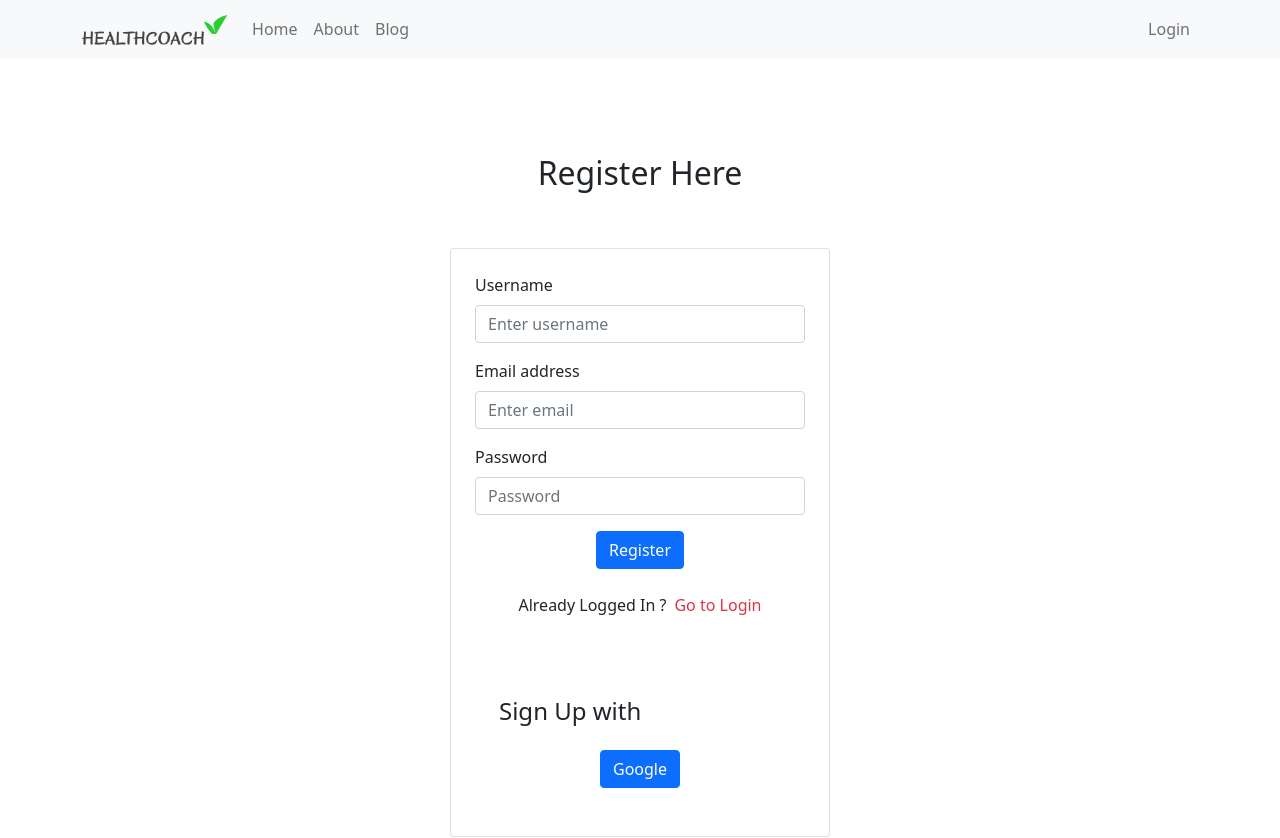
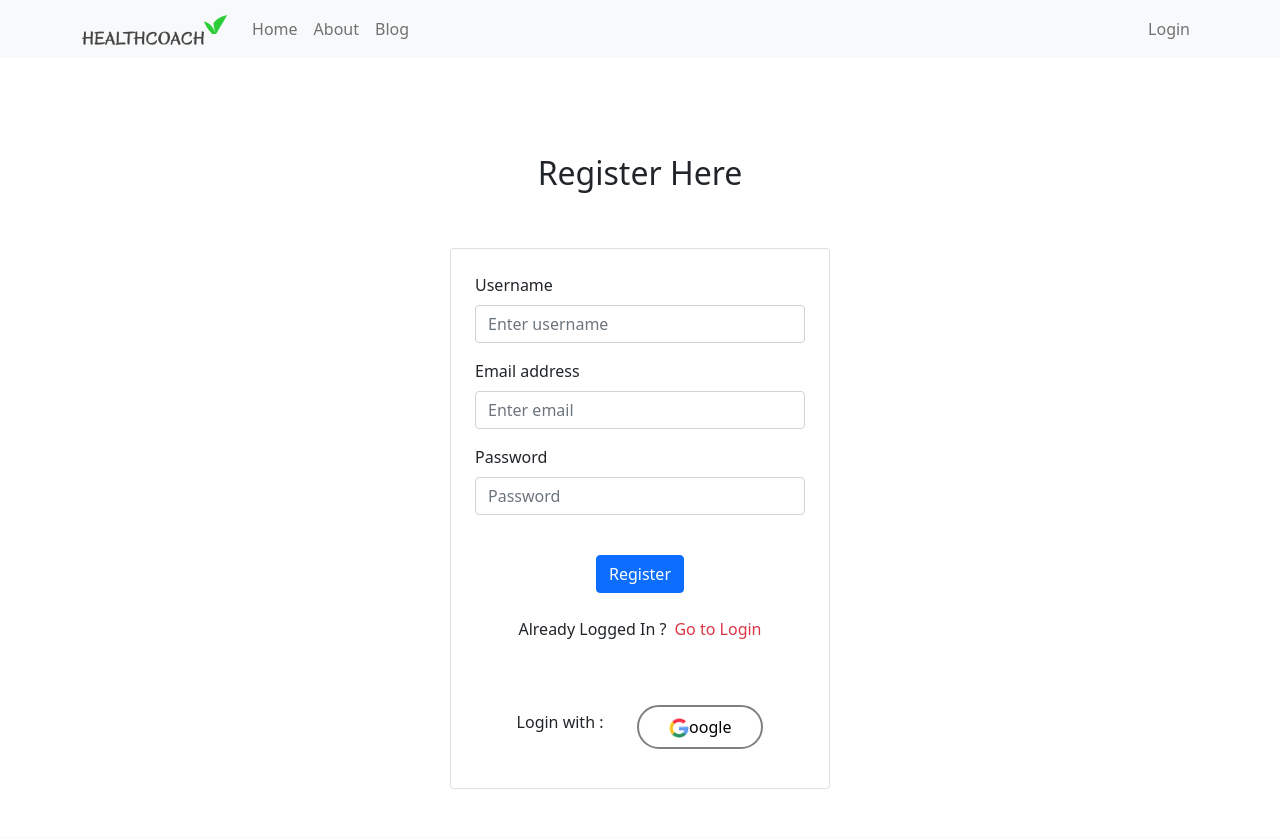
Before and after one commit to mihirkr17/independent-service-provider, a React (Create React App) app: page /register in a window 1280 px wide. Shown: the top 838 px of the page. Built offline with nearby package versions, Linux system fonts and the light colour scheme; no server answers.

Commit message:
added google authentication system

```diff
--- a/src/Components/Pages/Auth/Login/Login.js
+++ b/src/Components/Pages/Auth/Login/Login.js
@@ -4,14 +4,12 @@ import { Button, Form } from 'react-bootstrap';
 import { useLocation, useNavigate } from 'react-router-dom';
 import auth from '../../../../firebase.init';
 import { useSignInWithEmailAndPassword } from 'react-firebase-hooks/auth';
+import SocialLogin from '../SocialLogin/SocialLogin';
 
 const Login = () => {
    const [email, setEmail] = useState('');
    const [pwd, setPwd] = useState('');
-
-
    const navigate = useNavigate();
-
    const location = useLocation();
 
    let from = location.state?.from?.pathname || "/";
@@ -21,11 +19,27 @@ const Login = () => {
       user,
       loading,
       error,
-    ] = useSignInWithEmailAndPassword(auth);
+   ] = useSignInWithEmailAndPassword(auth);
 
-    if (user) {
-      navigate(from, {replace: true});
-    }
+   // If any err occurs then err will be show
+   let err;
+   if (error) {
+      err = (
+         <div>
+            <p className='text-danger'>Error: {error.message}</p>
+         </div>
+      );
+   }
+
+   // Loading when trying to login the site
+   let load;
+   if (loading) {
+      load = <p>Loading...</p>;
+   }
+
+   if (user) {
+      navigate(from, { replace: true });
+   }
 
    const handleSubmit = (event) => {
       event.preventDefault();
@@ -56,6 +70,11 @@ const Login = () => {
                         <Form.Check type="checkbox" label="Check me out" />
                      </Form.Group>
 
+                     <Form.Group>
+                        {load}
+                        {err}
+                     </Form.Group>
+
                      <Form.Group className='text-center'>
                         <Button variant="primary" type="submit">
                            Login
@@ -63,6 +82,7 @@ const Login = () => {
                      </Form.Group>
                   </Form>
                   <p className='text-center'>New to HealthCoach ? <span className="text-danger" style={{ cursor: "pointer" }} onClick={goRegister}>Please Register</span></p>
+                  <SocialLogin></SocialLogin>
                </div>
 
 
--- a/src/Components/Pages/Auth/Register/Register.js
+++ b/src/Components/Pages/Auth/Register/Register.js
@@ -1,20 +1,39 @@
-import React, { useRef, useState } from 'react';
+import React, { useState } from 'react';
 import { Button, Form } from 'react-bootstrap';
 import { useNavigate } from 'react-router-dom';
 import { useCreateUserWithEmailAndPassword } from 'react-firebase-hooks/auth';
 import auth from '../../../../firebase.init';
+import SocialLogin from '../SocialLogin/SocialLogin';
+
 
 
 const Register = () => {
    const [email, setEmail] = useState('');
    const [pwd, setPwd] = useState('');
    const navigate = useNavigate();
+
+   // register with email pwd
    const [
       createUserWithEmailAndPassword,
       user,
       loading,
       error,
    ] = useCreateUserWithEmailAndPassword(auth);
+
+   let err;
+   if (error) {
+      err = (
+         <div>
+            <p className='text-danger'>Error: {error.message}</p>
+         </div>
+      );
+   }
+
+   // Loading when trying to signup the site
+   let load;
+   if (loading) {
+      load = <p>Loading...</p>;
+   }
 
    if (user) {
       navigate('/login');
@@ -24,6 +43,7 @@ const Register = () => {
       navigate('/login');
    }
 
+   // Register Button
    const handleRegister = (e) => {
       e.preventDefault();
       createUserWithEmailAndPassword(email, pwd);
@@ -52,6 +72,11 @@ const Register = () => {
                         <Form.Control type="password" name='password' onChange={(e) => setPwd(e.target.value)} placeholder="Password" />
                      </Form.Group>
 
+                     <Form.Group>
+                        {err} <br />
+                        {load}
+                     </Form.Group>
+
                      <Form.Group className="text-center mb-4">
                         <Button variant="primary" type="submit">
                            Register
@@ -65,12 +90,7 @@ const Register = () => {
                      <span style={{ cursor: "pointer" }} className='text-danger ms-2' onClick={goLogin}>Go to Login</span>
                   </p>
 
-                  <div className="third_party_auth p-4 mt-4">
-                     <h4 className="py-3">Sign Up with</h4>
-                     <div className="third_party_auth_btn d-flex align-items-center justify-content-evenly">
-                        <Button>Google</Button>
-                     </div>
-                  </div>
+                  <SocialLogin></SocialLogin>
                </div>
             </div>
          </div>
--- /dev/null
+++ b/src/Components/Pages/Auth/SocialLogin/SocialLogin.css
@@ -0,0 +1,18 @@
+.g_btn {
+   padding: 8px 30px;
+   border-radius: 50px;
+   border: 2px solid gray;
+   background: transparent;
+   transition: all 0.5s linear;
+}
+
+.g_btn:hover {
+   background-color: rgb(34, 34, 34);
+   color: white;
+   border-color: rgb(34, 34, 34);
+}
+
+.g_btn img {
+   width: 20px;
+   height: 20px;
+}
--- /dev/null
+++ b/src/Components/Pages/Auth/SocialLogin/SocialLogin.js
@@ -0,0 +1,43 @@
+import React from 'react';
+import './SocialLogin.css';
+import gLogo from '../../../../Assets/logo/gLogo.png';
+import auth from '../../../../firebase.init';
+import { useSignInWithGoogle } from 'react-firebase-hooks/auth';
+import { useLocation, useNavigate } from 'react-router-dom';
+
+
+const SocialLogin = () => {
+   const [signInWithGoogle, user, loading, error] = useSignInWithGoogle(auth);
+   const navigate = useNavigate();
+   const location = useLocation();
+
+   let from = location.state?.from?.pathname || "/";
+
+   let errMsg;
+   if (error) {
+      errMsg = <div><p>Error: {error.message}</p></div>;
+   };
+
+   // Loading when trying to login the site
+   let load;
+   if (loading) {
+      load = <p>Loading...</p>;
+   }
+
+   if (user) {
+      navigate(from, { replace: true });
+   }
+
+   return (
+      <div className="third_party_auth p-2 mt-2">
+         {errMsg} <br />
+         {load}
+         <div className="third_party_auth_btn d-flex align-items-center justify-content-evenly">
+            <h6 className="py-3">Login with :</h6>
+            <button onClick={() => signInWithGoogle()} className='g_btn'><img src={gLogo} alt="" />oogle</button>
+         </div>
+      </div>
+   );
+};
+
+export default SocialLogin;
--- a/src/Components/Pages/Home/Components/Service.js
+++ b/src/Components/Pages/Home/Components/Service.js
@@ -18,8 +18,8 @@ const Service = ({ service }) => {
                {description.slice(0, 60) + "..."}
             </Card.Text>
          </Card.Body>
-         <Card.Body>
-            <Card.Link as={Link} to={`/checkout/${id}`}>More Info</Card.Link>
+         <Card.Body className='text-end'>
+            <Card.Link as={Link} className='btn btn-info' to={`/checkout/${id}`}>More Info</Card.Link>
          </Card.Body>
       </Card>
    );
```
Also changed, not shown: src/Assets/logo/gLogo.png (added).
